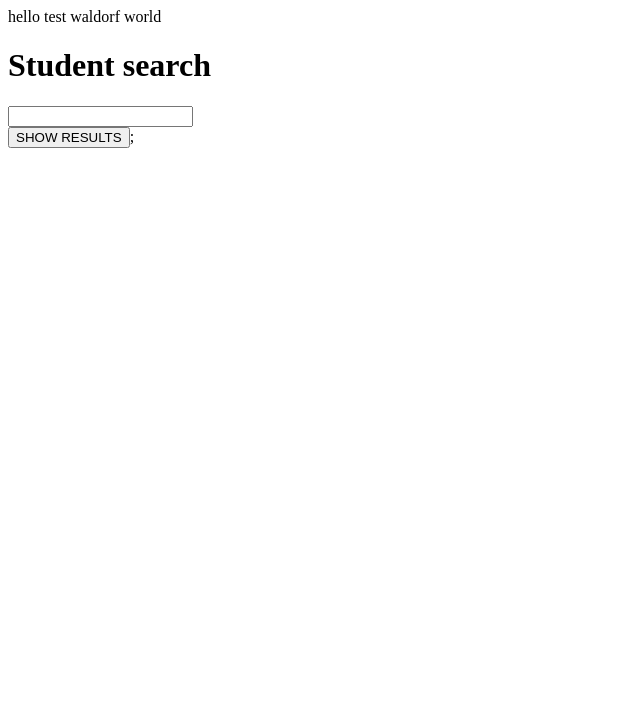
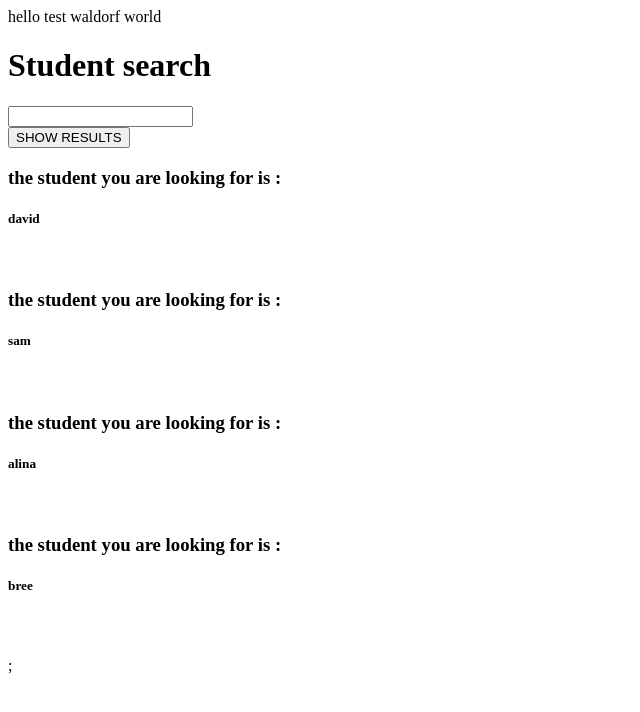
Before and after one commit to ash-sp-cole/waldorfOnline, a React (Create React App) app in the folder waldorf/: page / in a window 1280 px wide. Both pictures are taken after a click on the button "SHOW RESULTS". Shown: the top 712 px of the page, without its empty margins (0-640 px from the left). Built offline with nearby package versions, Linux system fonts and the light colour scheme.

Commit message:
update state and conditional lists

```diff
--- a/waldorf/src/App.js
+++ b/waldorf/src/App.js
@@ -9,7 +9,7 @@ class App extends Component {
 
   state = {
 
-    name: "dsd",
+    name: ["david", "sam", "alina", "bree"],
     showSearch: false
 
   }
@@ -21,7 +21,7 @@ class App extends Component {
 
   }
 
-  toggleSearchHandler = (event) => {
+  toggleSearchHandler = (e) => {
 
     const doesShow = this.state.showSearch;
     this.setState({ showSearch: !doesShow });
@@ -39,10 +39,14 @@ class App extends Component {
       showDisplay = (
 
         <div>
-          <Display
-            student={this.state.name}
-          />
-          <h1> hello worldddddddddddddddddddd</h1>
+          {this.state.name.map(name => {
+
+            return <Display
+              name={name}
+
+            />
+
+          })}
 
 
         </div>
@@ -58,11 +62,12 @@ class App extends Component {
 <Search
           searchStudent={this.searchChangeHandler} />
 
+
         <button
           onClick={this.toggleSearchHandler}>
           SHOW RESULTS
         </button>
-        {console.log(this.state.name)};
+        {showDisplay};
       </div>
 
     )
--- a/waldorf/src/Display/display.js
+++ b/waldorf/src/Display/display.js
@@ -10,6 +10,7 @@ const Display = (props) => {
         <div>
 
             <h3> the student you are looking for is : </h3>
+            <h5> {props.name}</h5>
             <br />
             <h5> {props.student} </h5>
 
```
